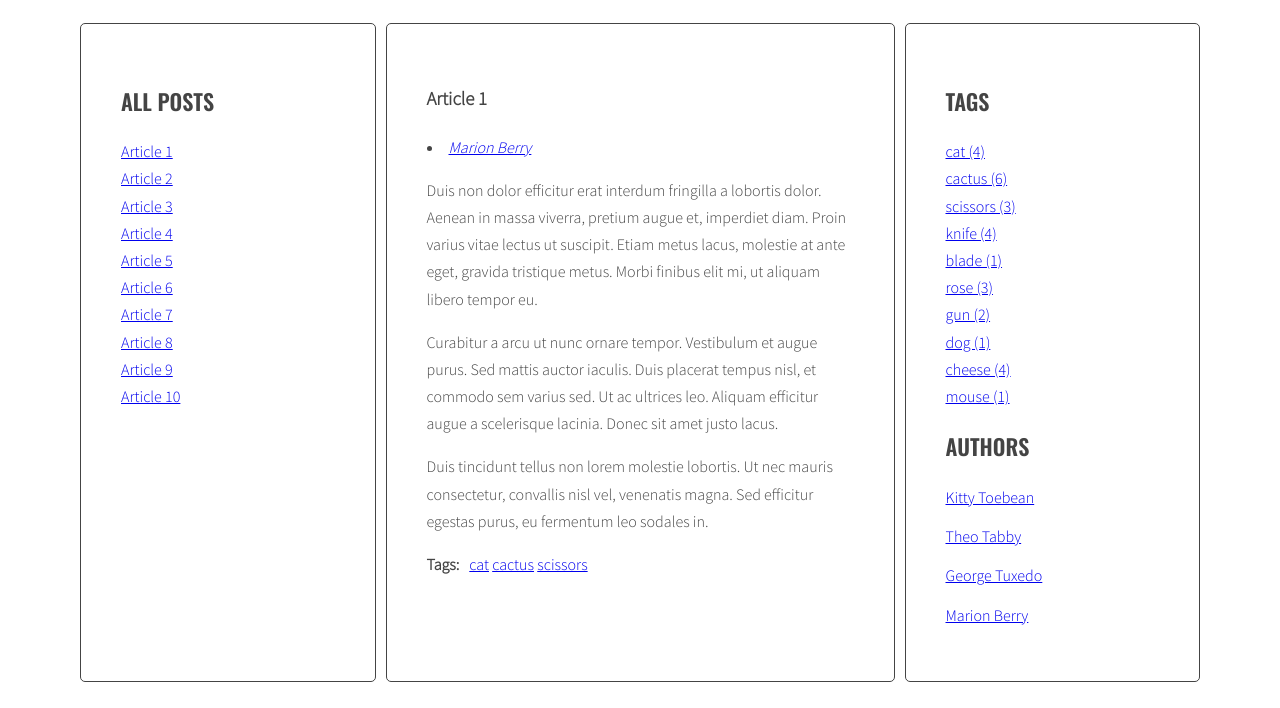
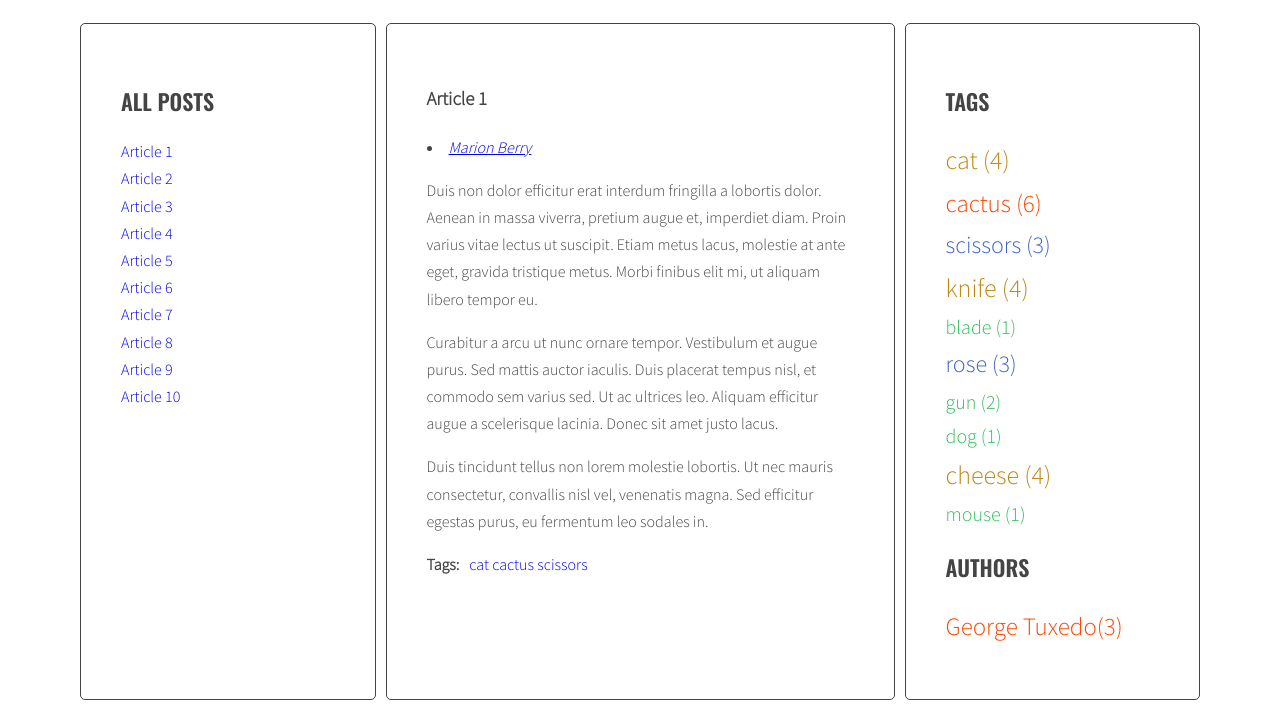
Before and after one commit to anna-zajac/javascript-blog, a website: page index.html in a window 1280 px wide. Shown: the part 220-928 px from the top of the page. Drawn offline with nearby package versions, Linux system fonts and the light colour scheme.

Commit message:
Add author cloud

```diff
--- a/js/script.js
+++ b/js/script.js
@@ -50,7 +50,9 @@ const optArticleSelector = '.post',
   optArticleAuthorSelector = '.post-author',
   optTagsListSelector = '.tags .list',
   optCloudClassCount = '5',
-  optCloudClassPrefix = 'tag-size-';
+  optCloudClassPrefix = 'tag-size-',
+  optCloudClassPrefixAuthor = 'author-size',
+  optAuthorsListSelector = '.authorr .list';
 
 function generateTitleLinks(customSelector = ''){
   console.log('customSelector', customSelector);
@@ -122,11 +124,9 @@ function calculateTagClass(count, params){
   const normalizedCount = count - params.min;
   const normalizedMax = params.max - params.min;
   const percentage = normalizedCount / normalizedMax;
-  const classNumber = Math.floor(percentage*(optCloudClassCount -1) +1 );
+  const classNumber = Math.floor( percentage * (optCloudClassCount -1) + 1 );
   return optCloudClassPrefix + classNumber;
-
 }
-
 
 function generateTags(){
 
@@ -206,7 +206,7 @@ function generateTags(){
   /* [NEW] START LOOP: for each tag in allTags: */  /* [NEW] generate code of a link and add it to allTagsHTML */
   for(let tag in allTags){
     //allTagsHTML += '<li><a href="tag-' + tag + '">' + tag  + ' (' + allTags[tag] + ')' + '</a></li>';
-    const tagLinkHTML = '<li><a class="' + calculateTagClass(allTags[tag], tagsParams) + '" href="tag-' + tag + '">' + tag + ' (' +allTags[tag] +') </a></li>';
+    const tagLinkHTML = '<li><a class="' + calculateTagClass(allTags[tag], tagsParams) + '" href="#tag-' + tag + '">' + tag + ' (' +allTags[tag] +') </a></li>';
     allTagsHTML += tagLinkHTML;
     console.log('allTagsHTML', allTagsHTML);
   }
@@ -276,10 +276,31 @@ function addClickListenersToTags(){
 
 addClickListenersToTags();
 
+function calculateAuthorParams(authors) {
+  const authorParams = {max: 0, min: 999999};
+  for(let author in authors){
+    console.log(author + 'is used' + authors[author] + 'times');
+    if(authors[author] > authorParams.max) {
+      authorParams.max = authors[author];
+    }
+    if(authors[author]< authorParams.min){
+      authorParams.min = authors[author];
+    }
+  }
+  return authorParams;
+}
+
+function calculateAuthorClass(authorCount, authorParams){
+  const normalizedCount = authorCount - authorParams.min;
+  const normalizedMax = authorParams.max - authorParams.min;
+  const percentage = normalizedCount / normalizedMax;
+  const classNumber = Math.floor( percentage * (optCloudClassCount -1) + 1 );
+  return optCloudClassPrefix + classNumber;
+}
+
 function generateAuthors(){
 
   /* [NEW] create a new variable allAuthors with an empty object */
-
   let allAuthors = {};
 
   /* find all articles */
@@ -290,21 +311,17 @@ function generateAuthors(){
   for(let article of articles){
 
     /* find author wrapper*/
-
     const authorList = article.querySelector(optArticleAuthorSelector);
     console.log('authorList', authorList);
 
     /* make html variable with empty string */
-
     let html = '';
 
     /* get tags from data-author attribute */
-
     const authorName = article.getAttribute('data-author');
     console.log('authorName', authorName);
 
     /* generate HTML of the link */
-
     const authorLinkHTML = '<li><a href="#author-' + authorName + '"><span>' + authorName + '</span></a></li>';
 
     /* add generated code to html variable */
@@ -313,15 +330,33 @@ function generateAuthors(){
     authorList.innerHTML = html;
 
     /* [NEW] check if this link is NOT already in allAuthors */
-    if(!allAuthors[tag]){
+    if(!allAuthors[authorName]){
       /* [NEW] add tag to allTags object */
-      allTags[tag] = 1;
+      allAuthors[authorName] = 1;
     } else {
-      allTags[tag]++;
+      allAuthors[authorName]++;
     }
+
+    /* [NEW] find list of authors in right column */
+  const authorRightList = document.querySelector('.authors');
+
+  const authorParams = calculateAuthorParams(allAuthors);
+  console.log('authorParams:', authorParams);
+
+  /*Create variable for all links HTML code*/
+
+  let allAuthorsHTML = '';
+  const authorHTML = '<li><a class="' + calculateAuthorClass(allAuthors[authorName], authorParams) + '" href="#author-' + authorName +'">' + authorName + '(' + allAuthors[authorName] + ') </a></li>';
+  allAuthorsHTML += authorHTML;
+
+  authorRightList.innerHTML = allAuthorsHTML;
+
   }
 
+
+
 }
+
 generateAuthors();
 
 
--- a/sass/style.scss
+++ b/sass/style.scss
@@ -122,18 +122,18 @@ body {
 /*Tags*/
 
 .tag-size-1 {
-  font-size: 18px;
-  color: #4d4949;
+  font-size: 20px;
+  color: #2ebd5b;
 }
 
 .tag-size-2 {
-  font-size: 21px;
-  color:#e24586;
+  font-size: 24px;
+  color:#3e63ca;
 }
 
 .tag-size-3 {
   font-size: 26px;
-  color: #0b5252;
+  color: #be8814;
 }
 
 .tag-size-4 {
@@ -142,10 +142,15 @@ body {
 
 }
 .tag-size-5 {
-  font-size: 32px;
+  font-size: 25px;
   color: #ff4500;
 }
 
 .tag li {
-display: inline-block;
+display: inline;
+margin: 0 5px;
 }
+
+.list a {
+  text-decoration: none;
+}
```
Also changed, not shown: css/style.css, 1 other file.
